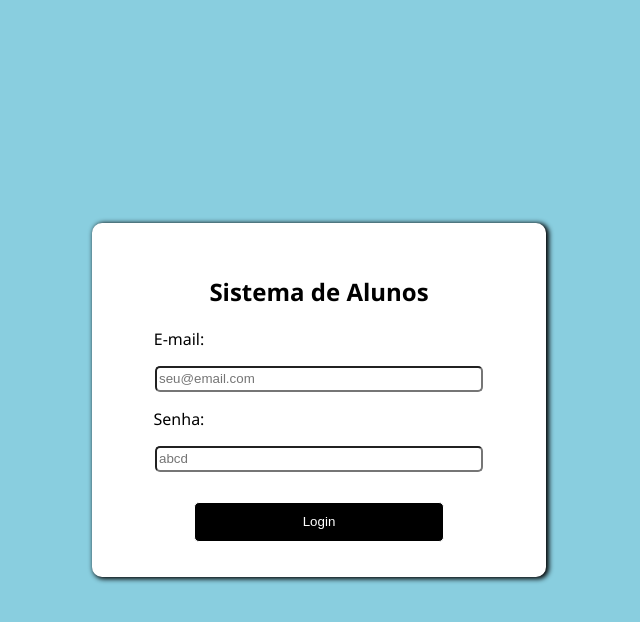
After one commit to joao-m-csilva/nao-passei-direto, a PHP site: page /login.html in a window 1280 px wide. The commit adds this page. Shown: the top 622 px of the page, without its empty margins (321-961 px from the left). Run offline with PHP 8.4, Linux system fonts and the light colour scheme.

Commit message:
fix: modificação da estilização na página Login

```diff
--- /dev/null
+++ b/login.html
@@ -0,0 +1,22 @@
+<!DOCTYPE html>
+<html lang="pt-br">
+<head>
+    <meta charset="UTF-8">
+    <meta name="viewport" content="width=device-width, initial-scale=1.0">
+    <link rel="shortcut icon" href="favicon.ico" type="image/x-icon">
+    <link rel="stylesheet" href="../nao-passei-direto/src/styles/login-style.css">
+    <title>Não Passei Direto</title>
+</head>
+<body>
+    <form action="#" autocomplete="off" method="post">
+        <h2>Sistema de Alunos</h2>
+        <div>
+
+            <p>E-mail:</p> <label for="email"><input type="email" name="email" id="email" placeholder="seu@email.com"></label>
+            <p>Senha:</p>  <label for="senha"><input type="password" name="senha" id="senha" placeholder="abcd"></label>
+            <br>
+            <input type="submit" value="Login" class="botao">
+        </div>
+    </form>
+</body>
+</html>
--- a/src/styles/login-style.css
+++ b/src/styles/login-style.css
@@ -1,14 +1,10 @@
 body {
-    background: #020024;
-    background: linear-gradient(90deg, rgba(2, 0, 36, 1) 0%, rgba(9, 9, 121, 1) 35%,rgba(0, 212, 255, 1) 100%);
-    color: white;
-
-    font-family: Georgia, 'Times New Roman', Times, serif;
+    background: #6dc3d8ce;
+    font-family: 'Segoe UI', Tahoma, Geneva, Verdana, sans-serif;
 }
 
 form {
-    background: #020024;
-    background: linear-gradient(90deg, rgba(2, 0, 36, 1) 0%, rgba(9, 9, 121, 1) 35%,rgba(0, 212, 255, 1) 100%);
+    background-color: white;
 
 
     border: 2px solid rgb(255, 255, 255);
@@ -19,28 +15,29 @@ form {
     top: 50%;
     left: 50%;
     transform: translate(-50%, -50%);
-    width: 350px;
-    height: 250px;
+    width: 450px;
+    height: 350px;
+
+    box-shadow: 2px 1px 5px 1px black;
 
 }
 
 input#email, #senha {
-    width: 250px;
+    width: 320px;
     height: 20px;
-    border-radius: 10px;
+    border-radius: 5px;
 }
 
 input.botao {
-    background: #EEAECA;
-    background: radial-gradient(circle, rgba(238, 174, 202, 1) 0%, rgba(148, 187, 233, 1) 100%);
+    background-color: black;
 
 
     margin-top: 30px;
-    width: 150px;
+    width: 250px;
     height: 40px;
     border: 1px solid white;
-    color: rgb(66, 64, 64);
-
+    color: white;
+    border-radius: 5px;
 }
 
 input:hover.botao {
@@ -49,5 +46,10 @@ input:hover.botao {
 }
 
 p {
-    text-align: center;
+    margin-right: 280px;
+
 }
+
+h2 {
+    margin-top: 50px;
+}
```
Also changed, not shown: src/pages/login.html (deleted, +0 -18 lines), src/database/cadastro.php (deleted).
